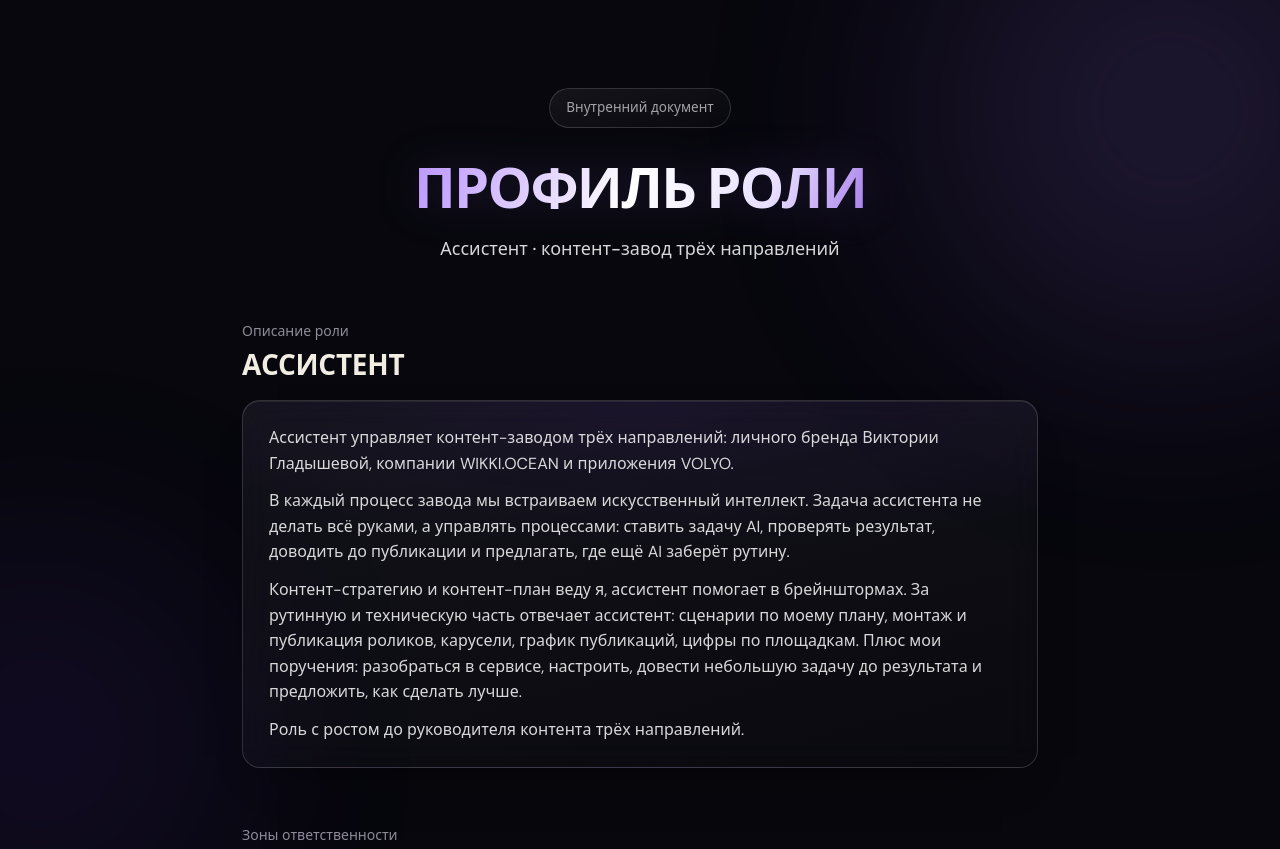
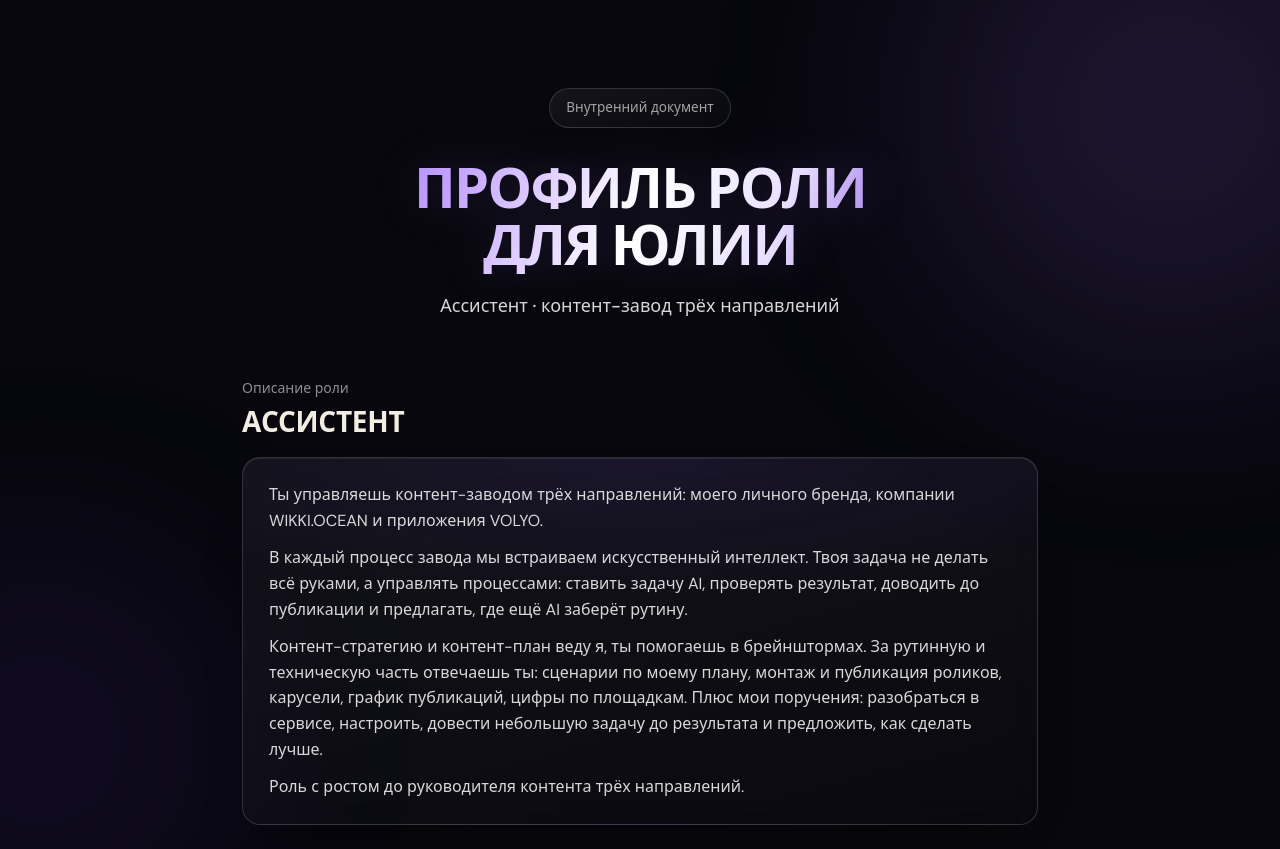
Before and after one commit to vikagladysheva07-source/team-anketa, a plain HTML site: page profil/index.html in a window 1280 px wide. Shown: the top 849 px of the page. Drawn offline with Linux system fonts and the light colour scheme.

Commit message:
Профиль роли для Юлии: обращение на ты
Co-Authored-By: Claude Opus 5.5 <noreply@anthropic.com>

```diff
--- a/profil/index.html
+++ b/profil/index.html
@@ -4,7 +4,7 @@
 <meta charset="UTF-8">
 <meta name="viewport" content="width=device-width, initial-scale=1.0">
 <meta name="robots" content="noindex, nofollow">
-<title>Профиль роли · Ассистент</title>
+<title>Профиль роли для Юлии</title>
 <link rel="preconnect" href="https://fonts.googleapis.com">
 <link rel="preconnect" href="https://fonts.gstatic.com" crossorigin>
 <link href="https://fonts.googleapis.com/css2?family=DM+Sans:opsz,wght@9..40,400;9..40,500;9..40,700;9..40,900&display=swap" rel="stylesheet">
@@ -120,7 +120,7 @@ body{background:transparent}
 
 <header class="hero">
   <div class="pill">Внутренний документ</div><br>
-  <h1>Профиль роли</h1>
+  <h1>Профиль роли<br>для Юлии</h1>
   <p class="sub">Ассистент · контент-завод трёх направлений</p>
 </header>
 
@@ -128,9 +128,9 @@ body{background:transparent}
   <p class="label">Описание роли</p>
   <h2>Ассистент</h2>
   <div class="card accent">
-    <p>Ассистент управляет контент-заводом трёх направлений: личного бренда Виктории Гладышевой, компании WIKKI.OCEAN и приложения VOLYO.</p>
-    <p>В каждый процесс завода мы встраиваем искусственный интеллект. Задача ассистента не делать всё руками, а управлять процессами: ставить задачу AI, проверять результат, доводить до публикации и предлагать, где ещё AI заберёт рутину.</p>
-    <p>Контент-стратегию и контент-план веду я, ассистент помогает в брейнштормах. За рутинную и техническую часть отвечает ассистент: сценарии по моему плану, монтаж и публикация роликов, карусели, график публикаций, цифры по площадкам. Плюс мои поручения: разобраться в сервисе, настроить, довести небольшую задачу до результата и предложить, как сделать лучше.</p>
+    <p>Ты управляешь контент-заводом трёх направлений: моего личного бренда, компании WIKKI.OCEAN и приложения VOLYO.</p>
+    <p>В каждый процесс завода мы встраиваем искусственный интеллект. Твоя задача не делать всё руками, а управлять процессами: ставить задачу AI, проверять результат, доводить до публикации и предлагать, где ещё AI заберёт рутину.</p>
+    <p>Контент-стратегию и контент-план веду я, ты помогаешь в брейнштормах. За рутинную и техническую часть отвечаешь ты: сценарии по моему плану, монтаж и публикация роликов, карусели, график публикаций, цифры по площадкам. Плюс мои поручения: разобраться в сервисе, настроить, довести небольшую задачу до результата и предложить, как сделать лучше.</p>
     <p>Роль с ростом до руководителя контента трёх направлений.</p>
   </div>
 </section>
```
